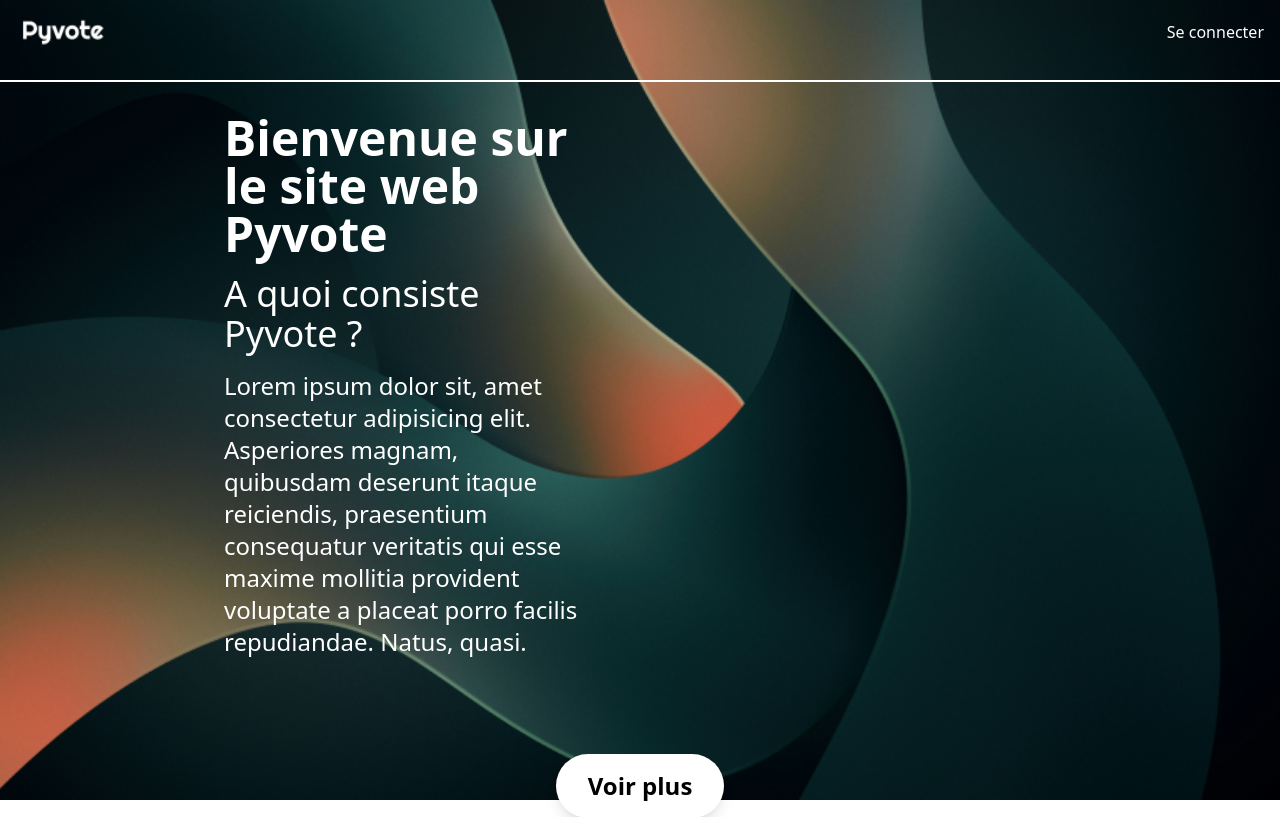
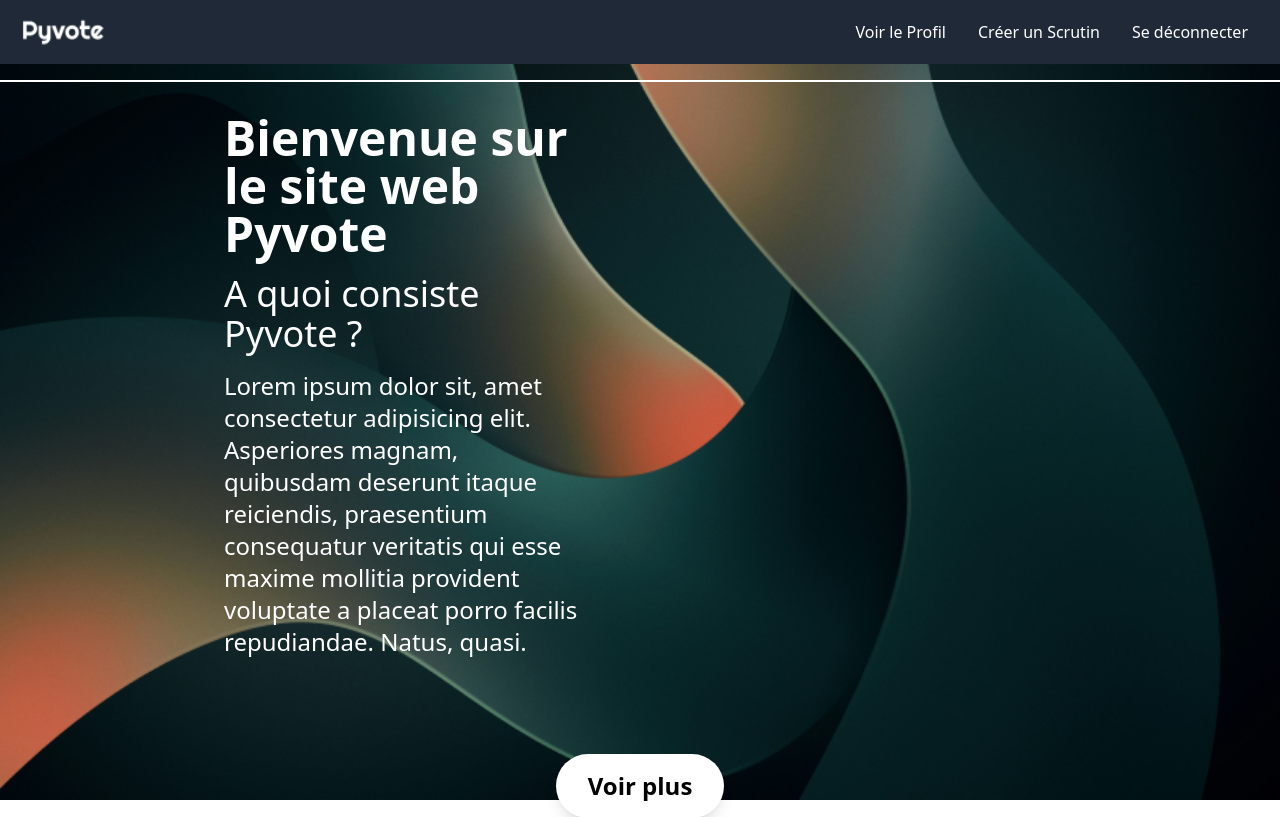
Before and after one commit to fouuuadi/PyVote, a Flask app: page / in a window 1280 px wide. Shown: the top 817 px of the page. Run offline with Flask 3, Linux system fonts and the light colour scheme; the visitor is signed in with stand-in values (Sample User, id 1).

Commit message:
fix: intégration back to front

```diff
--- a/app.py
+++ b/app.py
@@ -50,24 +50,5 @@
 #Le port sur lequel ton serveur flask fonctionne
 FLASK_PORT = os.getenv("FLASK_PORT")
 
-app.secret_key = os.getenv("SECRET_KEY", "fallback_default_key")
-
-
-
-
-
-
-# initialisation des collections
-# crée les collections si elles sont inexistantes.
-initialize_collections()
-
-@app.route('/')
-@login_required
-def home():
-    return render_template('home.html', pseudo=session['pseudo'])
-
-#Le port sur lequel ton serveur flask fonctionne
-FLASK_PORT = os.getenv("FLASK_PORT")
-
 if __name__ == "__main__":
     app.run(debug=True, port=FLASK_PORT)
--- a/templates/home.html
+++ b/templates/home.html
@@ -8,25 +8,28 @@
 <body class="flex flex-col min-h-screen">
     <!-- <h1>Bienvenue sur la page d'accueil</h1>
     <p>Bienvenue, {{ session['pseudo'] }} !</p>
-    <p>Bienvenue, {{ session['user_id'] }} !</p>
-
-
-    <form action="{{ url_for('auth.logout') }}" method="POST">
-        <button type="submit" style="padding: 10px; background-color: #FF6347; color: white; border: none; border-radius: 5px;">Se déconnecter</button>
-    </form>
-    <br>
-    <a href="{{ url_for('profile.profile') }}" style="padding: 10px; background-color: #6c47ff; color: white; text-decoration: none; border: none; border-radius: 5px; display: inline-block;">
-        Voir le Profil
-    </a>
-    <a href="{{ url_for('ballot.create_ballot_form') }}" style="padding: 10px; background-color: #47f0ff; color: white; text-decoration: none; border: none; border-radius: 5px; display: inline-block;">
-        Créer un Scrutin
-    </a> -->
+    <p>Bienvenue, {{ session['user_id'] }} !</p> -->
     <div class="bg-[url('./../static/images/background.png')] bg-cover bg-center h-screen w-screen flex flex-col justify-between">
         <header>
-            <nav class="flex items-center justify-between p-4">
-                <a href="home.html"><img src="./../static/images/logo_Pyvote.png" alt="logo" class="h-8"></a>
-                <div class="text-white">
-                    <a href="login.html">Se connecter</a>
+            <nav class="flex items-center justify-between p-4 bg-gray-800 text-white">
+                <a href="{{ url_for('home') }}">
+                    <img src="{{ url_for('static', filename='images/logo_Pyvote.png') }}" alt="logo" class="h-8">
+                </a>
+
+                <div class="flex items-center space-x-4">
+                    <a href="{{ url_for('profile.profile') }}" class="px-4 py-2 bg-blue-600 rounded hover:bg-blue-500">
+                        Voir le Profil
+                    </a>
+
+                    <a href="{{ url_for('ballot.create_ballot_form') }}" class="px-4 py-2 bg-cyan-500 rounded hover:bg-cyan-400">
+                        Créer un Scrutin
+                    </a>
+
+                    <form action="{{ url_for('auth.logout') }}" method="POST" class="inline">
+                        <button type="submit" class="px-4 py-2 bg-red-600 rounded hover:bg-red-500">
+                            Se déconnecter
+                        </button>
+                    </form>
                 </div>
             </nav>
             <div class="border-t-2 border-white mt-4"></div>
```
Also changed, not shown: mongoDB/config/connection_db.py (+5 -8 lines).
